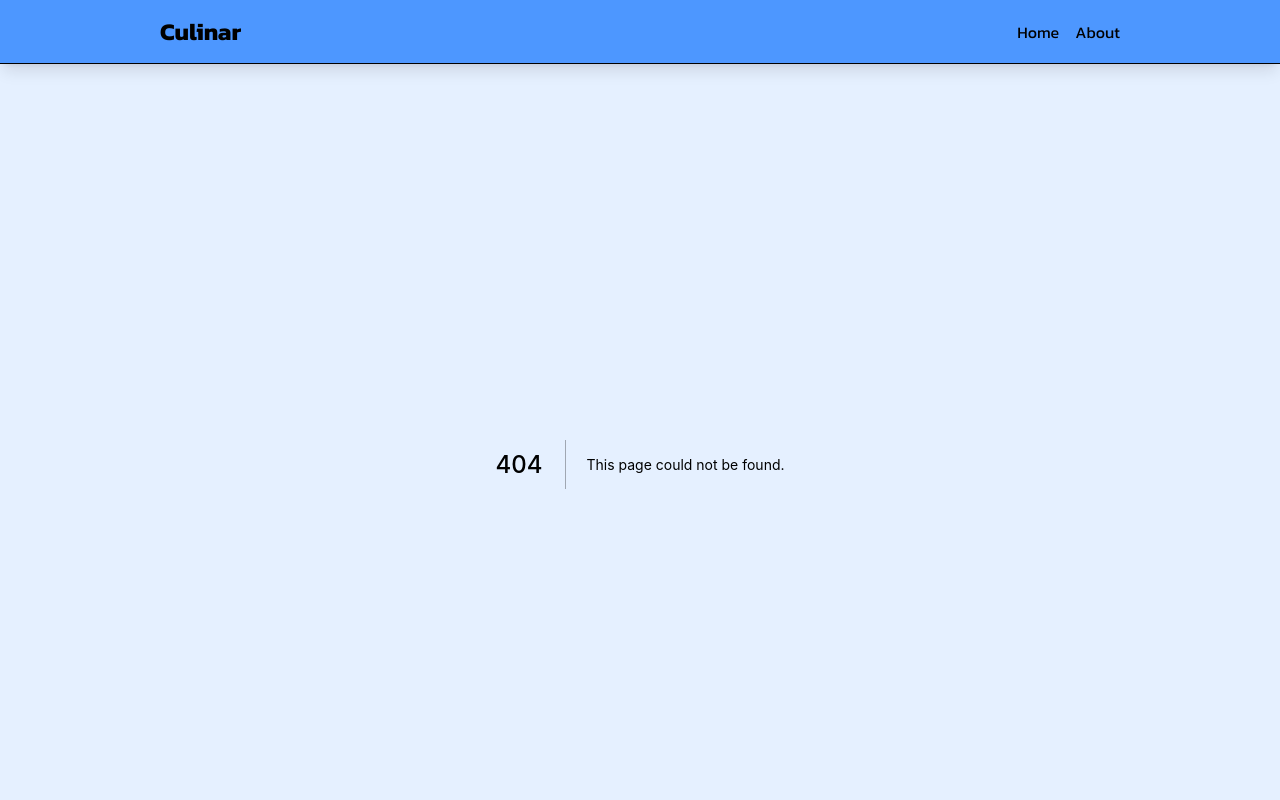
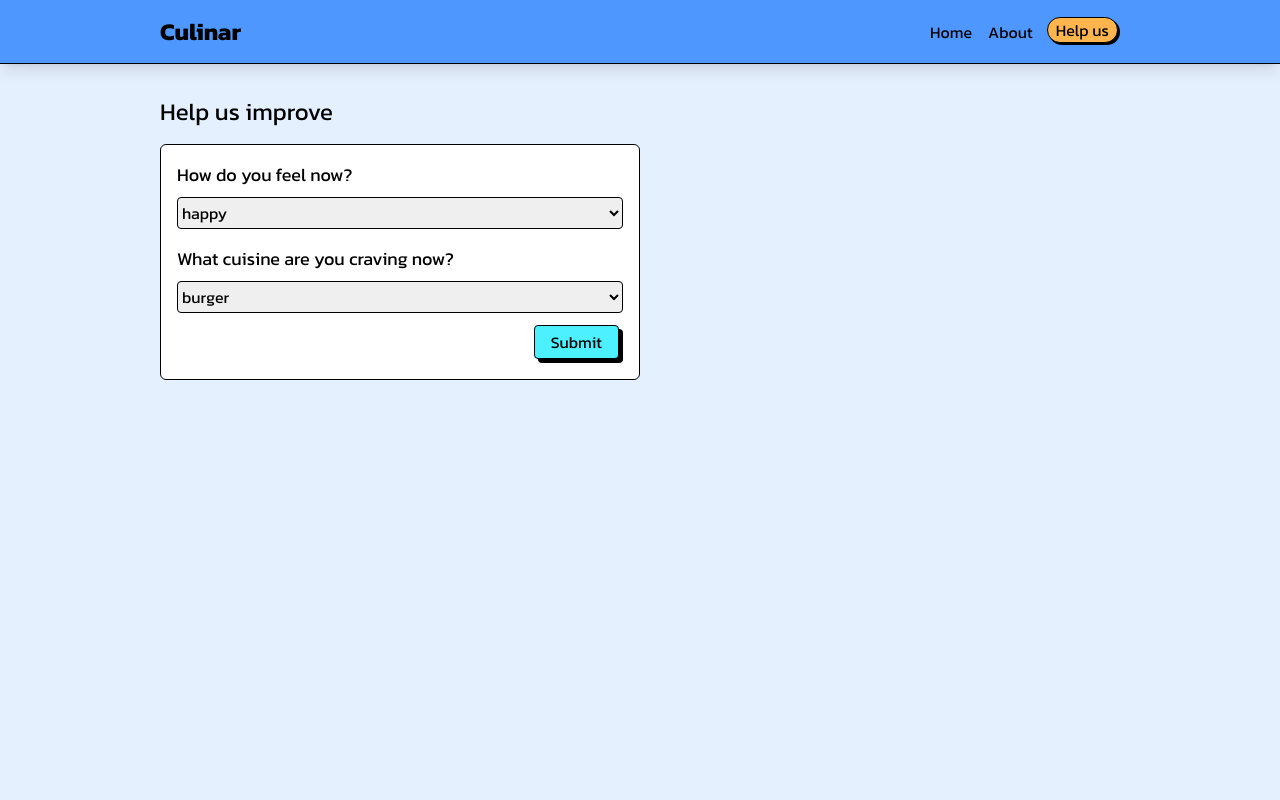
Before and after one commit to dianyehezkiel/culinar_fe, a Next.js app: page /help-us in a window 1280 px wide. Before the commit this address had no page. Shown: the top 800 px of the page. Built offline with nearby package versions, Linux system fonts and the light colour scheme.

Commit message:
add help us page

```diff
--- /dev/null
+++ b/components/HelpForm.tsx
@@ -0,0 +1,172 @@
+import { XIcon } from '@heroicons/react/outline'
+import Link from 'next/link'
+import React from 'react'
+import { useForm, SubmitHandler } from 'react-hook-form'
+import { foods, moods } from '../lib/constants'
+import { classNames } from '../utils'
+import styles from '../styles/components/HelpForm.module.css'
+import axios from 'axios'
+
+interface Inputs {
+  mood: string;
+  favorite_food: string;
+}
+
+const HelpForm: React.FC = () => {
+  const { register, handleSubmit, watch } = useForm<Inputs>()
+  const [confirmOpen, setConfirmOpen] = React.useState(false)
+  const [submitted, setSubmitted] = React.useState(false)
+
+  const onSubmit: SubmitHandler<Inputs> = async (data) => {
+    setSubmitted(true)
+    await axios.post('/api/post_form', { ...data })
+  }
+
+  const openConfirm = () => {
+    setConfirmOpen(true)
+  }
+
+  const closeConfirm = () => {
+    setConfirmOpen(false)
+    setSubmitted(false)
+  }
+
+  return (
+    <div className={styles.formWrapper}>
+      <form className={styles.form}>
+        <label className="text-lg" htmlFor="mood">
+          How do you feel now?
+        </label>
+        <select
+          className="h-8 border border-black rounded"
+          defaultValue={'happy'}
+          {...register('mood')}
+        >
+          {Object.keys(moods).map((m) => (
+            <option key={m}>{m}</option>
+          ))}
+        </select>
+        <label className="mt-2 text-lg" htmlFor="favorite_food">
+          What cuisine are you craving now?
+        </label>
+        <select
+          className="h-8 border border-black rounded"
+          {...register('favorite_food')}
+        >
+          {foods.map((f) => (
+            <option key={f}>{f}</option>
+          ))}
+        </select>
+        <div className="mt-2 self-end rounded bg-black">
+          <button
+            className={`${styles.formButton} bg-softCyan`}
+            type="button"
+            onClick={openConfirm}
+          >
+            Submit
+          </button>
+        </div>
+      </form>
+      <div
+        className={classNames(
+          styles.confirmationModalWrapper,
+          confirmOpen ? 'translate-y-0' : '-translate-y-full delay-150',
+        )}
+      >
+        <div
+          className={classNames(
+            styles.confirmationBlurSection,
+            confirmOpen ? 'opacity-100 delay-75' : 'opacity-0 delay-75',
+          )}
+        >
+          <div className="relative max-w-[24rem]">
+            <div
+              className={classNames(
+                styles.confirmationModal,
+                confirmOpen && !submitted ? 'scale-100 delay-150' : 'scale-0',
+              )}
+            >
+              <div className={styles.titleBar}>
+                <button
+                  className="absolute top-0 right-0"
+                  onClick={closeConfirm}
+                >
+                  <XIcon className="w-6 h-6 m-1" />
+                </button>
+                <p>Confirm Submit</p>
+              </div>
+              <div className="p-2">
+                <p>
+                  You like <b>{watch('favorite_food')}</b>{' '}
+                  cuisine when you are{' '}
+                  <b>{watch('mood')}</b>.
+                </p>
+                <p>Is that correct?</p>
+              </div>
+              <div className="m-4 flex items-center justify-center gap-8">
+                <div className="mt-2 rounded bg-black">
+                  <button
+                    className={`${styles.formButton} bg-softGreen`}
+                    onClick={handleSubmit(onSubmit)}
+                  >
+                    Yes
+                  </button>
+                </div>
+                <div className="mt-2 rounded bg-black">
+                  <button
+                    className={`${styles.formButton} bg-softRed`}
+                    onClick={closeConfirm}
+                  >
+                    No
+                  </button>
+                </div>
+              </div>
+            </div>
+            <div
+              className={classNames(
+                'absolute top-0',
+                styles.confirmationModal,
+                confirmOpen && submitted ? 'scale-100 delay-150' : 'scale-0',
+              )}
+            >
+              <div className={styles.titleBar}>
+                <button
+                  className="absolute top-0 right-0"
+                  onClick={closeConfirm}
+                >
+                  <XIcon className="w-6 h-6 m-1" />
+                </button>
+                <p>Confirm Finish</p>
+              </div>
+              <div className="p-2">
+                <p>Do you want to submit another cuisine?</p>
+              </div>
+              <div className="m-4 flex items-center justify-center gap-8">
+                <div className="mt-2 rounded bg-black">
+                  <button
+                    className={`${styles.formButton} bg-softGreen`}
+                    onClick={closeConfirm}
+                  >
+                    Yes
+                  </button>
+                </div>
+                <div className="mt-2 rounded bg-black">
+                  <Link href="/">
+                    <a
+                      className={`${styles.formButton} inline-block bg-softRed`}
+                      onClick={closeConfirm}
+                    >
+                      No
+                    </a>
+                  </Link>
+                </div>
+              </div>
+            </div>
+          </div>
+        </div>
+      </div>
+    </div>
+  )
+}
+
+export default HelpForm
--- a/components/Navbar.tsx
+++ b/components/Navbar.tsx
@@ -29,6 +29,13 @@ const Navbar: React.FC = () => {
           <Link href="/about">
             <a>About</a>
           </Link>
+          <div className='w-max h-max bg-black rounded-full'>
+            <div className='flex-none bg-softYellowRed border border-black rounded-full transition-transform -translate-x-[2px] -translate-y-[2px] active:translate-x-0 active:translate-y-0'>
+              <Link href="/help-us">
+                <a className='px-2'>Help us</a>
+              </Link>
+            </div>
+          </div>
         </div>
         <div className={styles.mobileMenu}>
           <button className={styles.iconButton} onClick={openDrawer}>
@@ -60,6 +67,13 @@ const Navbar: React.FC = () => {
               <Link href="/about">
                 <a>About</a>
               </Link>
+              <div className='w-max h-max bg-black rounded-full'>
+                <div className='flex-none bg-softYellowRed border border-black rounded-full transition-transform translate-x-[2px] -translate-y-[2px] active:translate-x-0 active:translate-y-0'>
+                  <Link href="/help-us">
+                    <a className='px-2'>Help us</a>
+                  </Link>
+                </div>
+              </div>
               <button
                 className={`${styles.iconButton} absolute top-2 right-4`}
                 onClick={closeDrawer}
--- a/lib/constants.ts
+++ b/lib/constants.ts
@@ -13,3 +13,16 @@ export const moods: Moods = {
   "depressed": "😣",
   "angry": "😈",
 }
+
+export const foods = [
+  "burger",
+  "coffee and tea",
+  "seafood",
+  "sunda",
+  "korean",
+  "western",
+  "indonesian",
+  "italian",
+  "japanese",
+  "peranakan",
+]
--- a/package.json
+++ b/package.json
@@ -14,7 +14,8 @@
     "mapbox-gl": "^2.9.2",
     "next": "12.2.4",
     "react": "18.2.0",
-    "react-dom": "18.2.0"
+    "react-dom": "18.2.0",
+    "react-hook-form": "^7.34.1"
   },
   "devDependencies": {
     "@tailwindcss/line-clamp": "^0.4.0",
--- a/pages/api/hello.ts
+++ /dev/null
@@ -1,23 +0,0 @@
-// Next.js API route support: https://nextjs.org/docs/api-routes/introduction
-import axios from 'axios'
-import type { NextApiRequest, NextApiResponse } from 'next'
-
-type Data = {
-  [name: string]: string
-}
-
-export default async function handler(
-  req: NextApiRequest,
-  res: NextApiResponse<Data>
-) {
-  try {
-  const { data } = await axios.get('http://culinar-ml.herokuapp.com')
-
-  console.log(data)
-
-  res.status(200).json(data)
-  } catch (error) {
-    console.log(error)
-    res.status(500).json({ "message": "Server error" })
-  }
-}
--- /dev/null
+++ b/pages/api/post_form.ts
@@ -0,0 +1,31 @@
+import axios from 'axios'
+import { NextApiRequest, NextApiResponse } from 'next'
+
+interface PostFormRequest extends NextApiRequest {
+  body: {
+    mood: string;
+    favorite_food: string;
+  };
+}
+
+export default async function postForm(
+  req: PostFormRequest,
+  res: NextApiResponse,
+) {
+  try {
+    if (
+      'mood' in req.body &&
+      typeof req.body.mood === 'string' &&
+      'favorite_food' in req.body &&
+      typeof req.body.favorite_food === 'string'
+    ) {
+      await axios.post('https://culinar-ml.herokuapp.com/post_form', {
+        ...req.body,
+      })
+      res.json({ message: 'success' })
+    }
+    res.status(400).json({ message: 'mood or favorite food value is missing' })
+  } catch (err) {
+    res.status(500).json({ err })
+  }
+}
--- /dev/null
+++ b/pages/help-us.tsx
@@ -0,0 +1,16 @@
+import { NextPage } from "next"
+import Container from "../components/Container"
+import HelpForm from "../components/HelpForm"
+
+const Help: NextPage = () => {
+  return (
+    <div className="wrapperFull">
+      <Container className="py-4 flex flex-col justify-start items-center">
+        <h2 className="text-2xl self-start my-4">Help us improve</h2>
+        <HelpForm />
+      </Container>
+    </div>
+  )
+}
+
+export default Help
--- a/styles/components/Card.module.css
+++ b/styles/components/Card.module.css
@@ -3,7 +3,7 @@
 @layer components {
   .card {
     @apply flex-none flex flex-col rounded-md border items-center
-    transition-all duration-150 shadow-none border-black bg-white
+    transition-transform duration-150 shadow-none border-black bg-white
     -translate-x-1 -translate-y-1 active:translate-x-0 active:translate-y-0;
   }
 
--- /dev/null
+++ b/styles/components/HelpForm.module.css
@@ -0,0 +1,31 @@
+@tailwind components;
+
+@layer components {
+  .formWrapper {
+    @apply w-full md:w-1/2 self-start p-4 rounded-md bg-white border border-black;
+  }
+
+  .form {
+    @apply w-full flex flex-col gap-2;
+  }
+
+  .formButton {
+    @apply px-4 py-1 rounded border border-black -translate-x-1 -translate-y-1 active:translate-x-0 active:translate-y-0;
+  }
+
+  .confirmationModalWrapper {
+    @apply fixed inset-0 h-screen top-0 transition-transform duration-75;
+  }
+
+  .confirmationBlurSection {
+    @apply w-full h-full px-4 flex justify-center items-center bg-softBlue/20 backdrop-blur-sm transition-opacity duration-75;
+  }
+
+  .confirmationModal {
+    @apply w-full bg-white border border-black transition-transform duration-75;
+  }
+
+  .titleBar {
+    @apply relative flex items-center justify-center h-8 bg-softCyan border-b border-b-black text-center;
+  }
+}
--- a/styles/components/Navbar.module.css
+++ b/styles/components/Navbar.module.css
@@ -30,10 +30,10 @@
   }
 
   .drawerBlurSection {
-    @apply h-full bg-softBlueCyan/50 backdrop-blur-md cursor-pointer transition-opacity duration-150;
+    @apply h-full bg-softBlueCyan/30 backdrop-blur-md cursor-pointer transition-opacity duration-150;
   }
 
   .drawer {
-    @apply relative ml-auto w-3/4 sm:w-1/2 h-full flex flex-col justify-start gap-4 p-4 pt-12 bg-softBlueCyan shadow-xl cursor-default transition-transform duration-300;
+    @apply relative ml-auto w-2/3 sm:w-1/2 h-full flex flex-col items-end justify-start gap-4 p-4 pt-12 bg-softBlueCyan border-l border-l-black shadow-xl cursor-default transition-transform duration-300;
   }
 }
--- a/styles/components/RestoDetailModal.module.css
+++ b/styles/components/RestoDetailModal.module.css
@@ -6,7 +6,7 @@
   }
 
   .modalBlurSection {
-    @apply flex items-center justify-center h-full w-full p-4 pt-20 bg-softBlueCyan/50 backdrop-blur-sm cursor-pointer transition-opacity duration-150;
+    @apply flex items-center justify-center h-full w-full p-4 pt-20 bg-softBlueCyan/30 backdrop-blur-sm cursor-pointer transition-opacity duration-150;
   }
 
   .modal {
```
Also changed, not shown: 2 other files (tests, documents, lock files or other folders).
